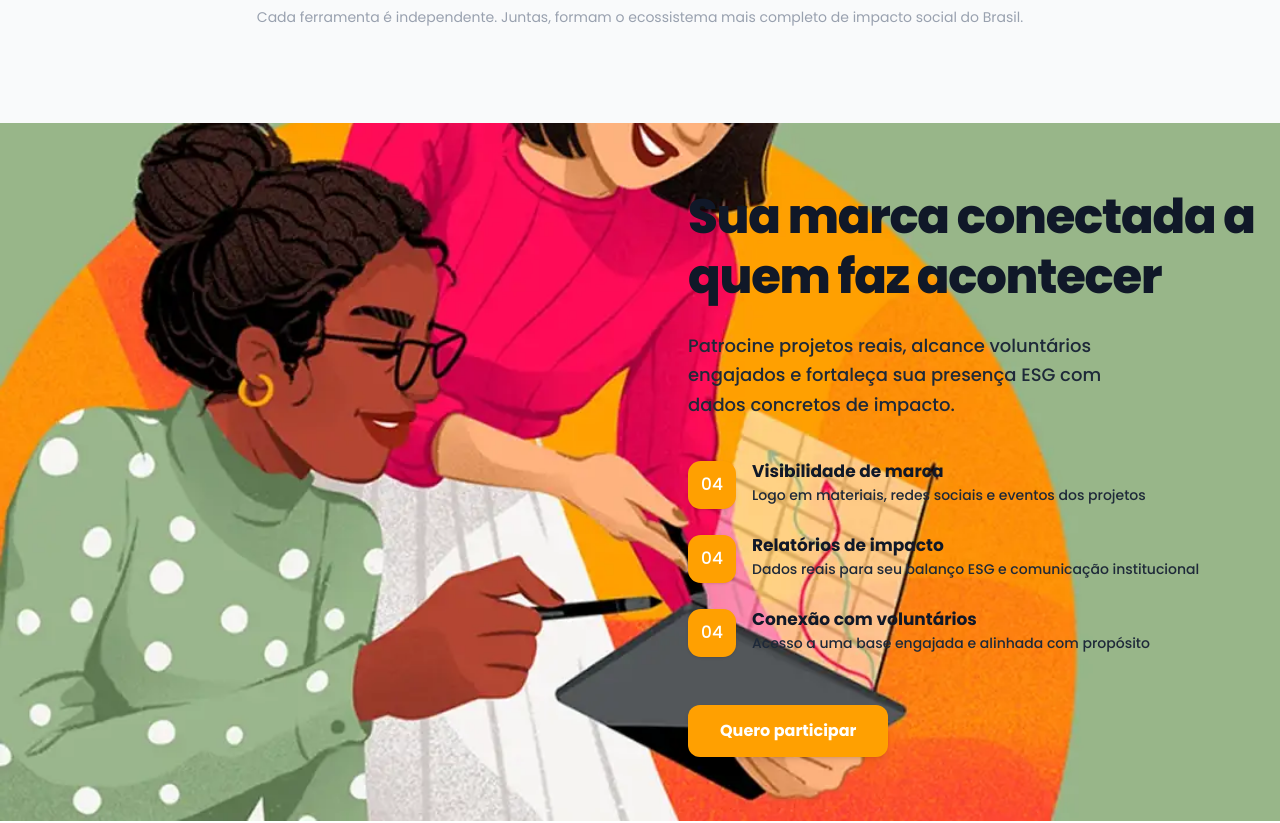
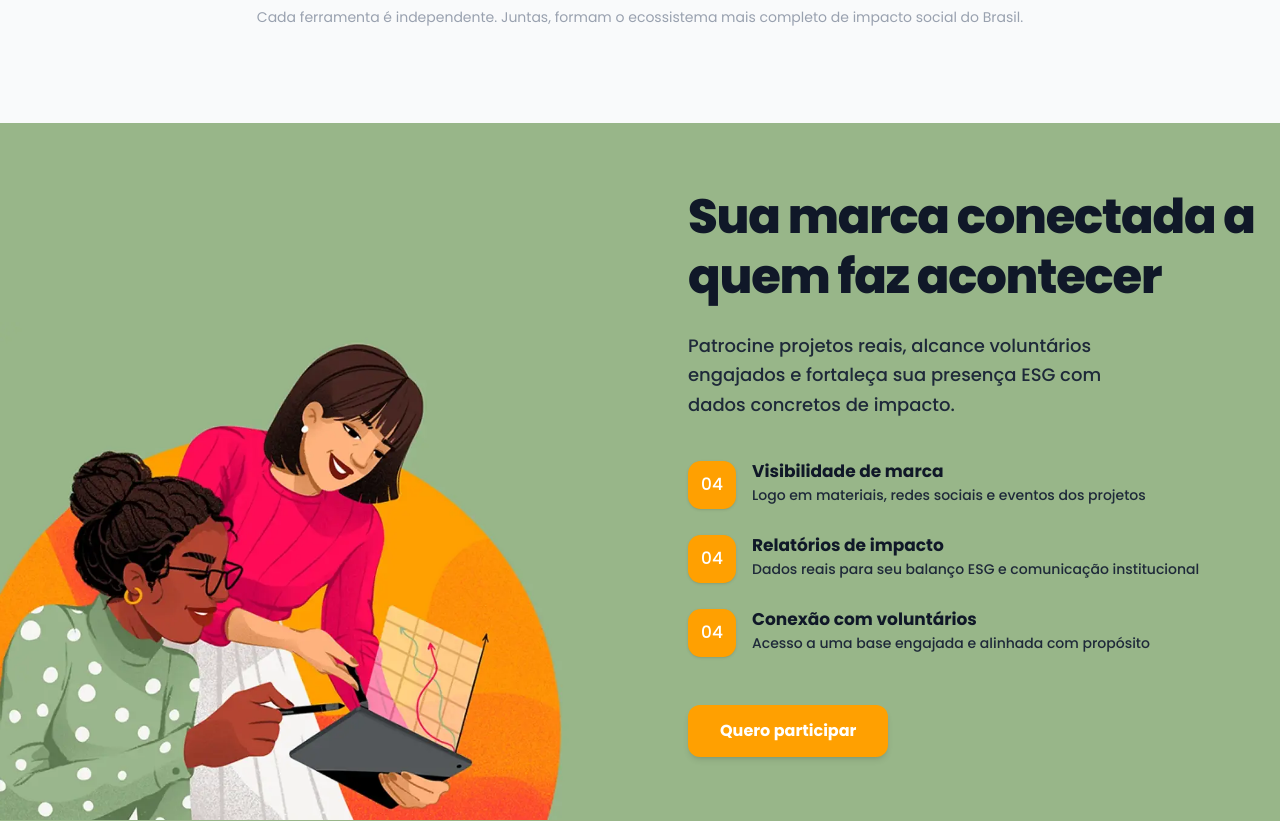
Before and after one commit to Marcusvn2006/2doe4, a React (Vite) app: page / in a window 1280 px wide. Shown: the part 6640-7463 px from the top of the page. Built offline with nearby package versions, Linux system fonts and the light colour scheme.

Commit message:
feat: add Home page component with landing sections, impact statistics, and registration form

```diff
--- a/src/pages/Home.jsx
+++ b/src/pages/Home.jsx
@@ -720,11 +720,10 @@ export default function Home() {
 
       {/* ═══ PARTNERS B2B ═══ */}
       <section
-        className="pt-12 pb-[420px] sm:pb-12 lg:py-16 bg-[#98B689] bg-no-repeat bg-[center_bottom] sm:bg-left-bottom"
+        className="pt-12 pb-[420px] sm:pb-12 lg:py-16 bg-[#98B689] bg-no-repeat bg-[center_bottom] sm:bg-left-bottom bg-[length:max(90vw,420px)] lg:bg-[length:max(45vw,600px)]"
         id="parceiros"
         style={{
-          backgroundImage: `url(${imgCtaEngaja})`,
-          backgroundSize: 'max(90vw, 420px)'
+          backgroundImage: `url(${imgCtaEngaja})`
         }}
       >
         <div className="max-w-7xl mx-auto px-4 sm:px-6 relative z-10">
```
